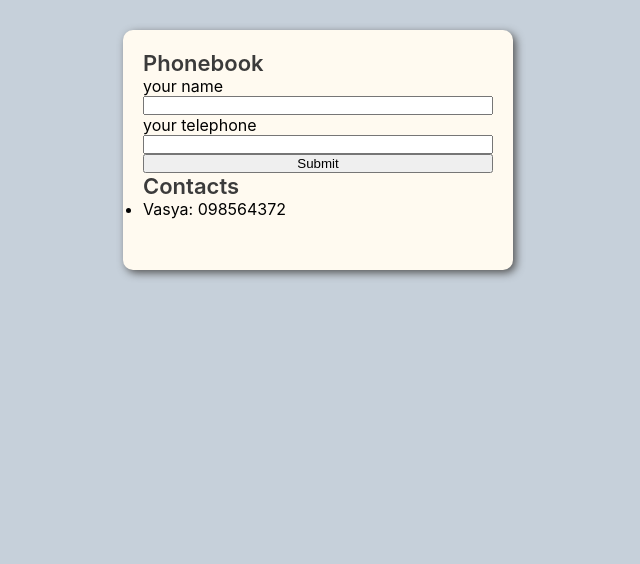
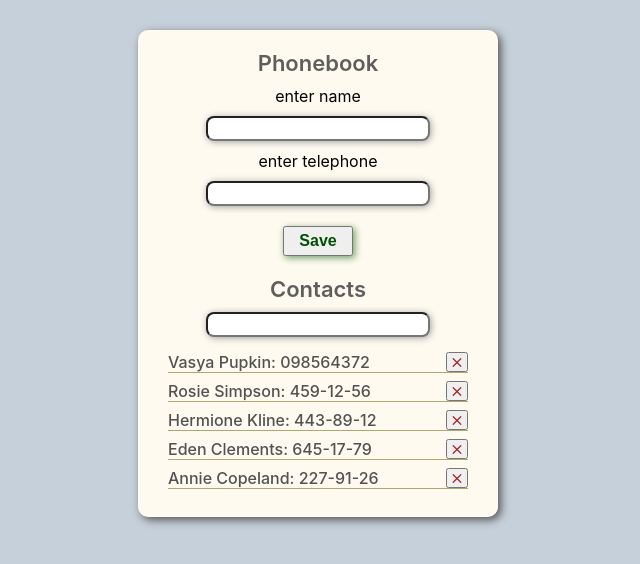
Before and after one commit to sla6ak/goit-react-hw-02-phonebook, a React (Create React App) app: page / in a window 1280 px wide. Shown: the top 564 px of the page, without its empty margins (322-962 px from the left). Built offline with nearby package versions, Linux system fonts and the light colour scheme.

Commit message:
дописал все кроме пропсов

```diff
--- a/package.json
+++ b/package.json
@@ -40,5 +40,8 @@
       "last 1 firefox version",
       "last 1 safari version"
     ]
+  },
+  "devDependencies": {
+    "react-icons": "^4.3.1"
   }
 }
--- a/src/Components/App.jsx
+++ b/src/Components/App.jsx
@@ -3,13 +3,23 @@ import { nanoid } from 'nanoid';
 import Forma from './Forma/Forma';
 import Title from './Title/Title';
 import s from './App.module.css';
+import ContactList from './ContactList/ContactList';
+import NotContacts from './NotContacts/NotContacts';
 
 class App extends React.Component {
   state = {
-    contacts: [{ id: 4564, name: 'Vasya', numberTel: '098564372' }],
+    filter: '',
+    contacts: [
+      { id: '4564', name: 'Vasya Pupkin', numberTel: '098564372' },
+      { id: 'id-1', name: 'Rosie Simpson', numberTel: '459-12-56' },
+      { id: 'id-2', name: 'Hermione Kline', numberTel: '443-89-12' },
+      { id: 'id-3', name: 'Eden Clements', numberTel: '645-17-79' },
+      { id: 'id-4', name: 'Annie Copeland', numberTel: '227-91-26' },
+    ],
   };
   //генерируем необходимые ключи
   idGenerator = () => nanoid();
+  // добавляет новые контакты
   formSubmitApp = data => {
     this.setState(prevState => {
       return {
@@ -24,21 +34,44 @@ class App extends React.Component {
       };
     });
   };
+  // это обновляет стейт новым массивом
+  deleteContact = id => {
+    this.setState(prevState => ({
+      contacts: prevState.contacts.filter(el => el.id !== id),
+    }));
+  };
+  // метод просто обновляет состояние при вводе текста
+  onSaveFinde = event => {
+    this.setState({ filter: event.currentTarget.value.trim() });
+  };
+  //при изменении стейта метод находит контакты подходящие поиску
+  findeByName = () => {
+    const { filter, contacts } = this.state;
+    return contacts.filter(
+      elem =>
+        elem.name.slice(0, filter.length).toLowerCase() === filter.toLowerCase()
+    );
+  };
 
   render() {
-    const { contacts } = this.state;
+    this.findeByName();
+    const { contacts, filter } = this.state;
     return (
       <div className={s.conteiner}>
         <Title text={'Phonebook'} />
         <Forma chengeSabmit={this.formSubmitApp} />
         <Title text={'Contacts'} />
-        <ul>
-          {contacts.map(el => (
-            <li key={el.id}>
-              {el.name}: {el.numberTel}
-            </li>
-          ))}
-        </ul>
+
+        {contacts.length < 1 ? (
+          <NotContacts text={'The contact list is currently empty'} />
+        ) : (
+          <ContactList
+            filter={filter}
+            onFinde={this.onSaveFinde}
+            deleteEl={this.deleteContact}
+            contacts={this.findeByName}
+          />
+        )}
       </div>
     );
   }
--- a/src/Components/App.module.css
+++ b/src/Components/App.module.css
@@ -1,6 +1,6 @@
 .conteiner {
   background-color: rgb(255, 250, 240);
-  width: 350px;
+  width: 320px;
   min-height: 200px;
   margin: 30px auto;
   padding: 20px;
--- /dev/null
+++ b/src/Components/ContactList/ContactList.jsx
@@ -0,0 +1,38 @@
+import s from './ContactList.module.css';
+import React from 'react';
+import NotContacts from 'Components/NotContacts/NotContacts';
+import { FiX } from 'react-icons/fi';
+
+class ContactList extends React.Component {
+  state = {};
+
+  render() {
+    const list = this.props.contacts();
+    return (
+      <>
+        <input
+          className={s.inputFinde}
+          type="text"
+          name="filter"
+          value={this.props.filter}
+          onChange={this.props.onFinde}
+        />
+        {list.length > 0 ? (
+          <ul className={s.list}>
+            {list.map(el => (
+              <li className={s.li} key={el.id}>
+                {el.name}: {el.numberTel}
+                <button onClick={() => this.props.deleteEl(el.id)}>
+                  <FiX className={s.svgFix} />
+                </button>
+              </li>
+            ))}
+          </ul>
+        ) : (
+          <NotContacts text={'Nothing found for your request'} />
+        )}
+      </>
+    );
+  }
+}
+export default ContactList;
--- /dev/null
+++ b/src/Components/ContactList/ContactList.module.css
@@ -0,0 +1,33 @@
+.list {
+  list-style: none;
+  color: rgb(0, 3, 36);
+  font-weight: 500;
+  padding-left: 10px;
+  padding-right: 10px;
+  margin-top: 15px;
+}
+.li {
+  margin-bottom: 8px;
+  color: rgb(82, 82, 82);
+  display: flex;
+  justify-content: space-between;
+  border-bottom: 1px solid rgb(175, 168, 106);
+}
+.inputFinde {
+  width: 200px;
+  padding: 3px 10px;
+  margin-top: 10px;
+  box-shadow: 1px 1px 7px rgb(160, 160, 160);
+  border-radius: 8px;
+  display: flex;
+  margin-left: auto;
+  margin-right: auto;
+}
+.svgFix {
+  color: brown;
+  width: 18px;
+  background-color: transparent;
+  height: 15px;
+  display: flex;
+  align-items: center;
+}
--- a/src/Components/Forma/Forma.jsx
+++ b/src/Components/Forma/Forma.jsx
@@ -30,8 +30,11 @@ class Forma extends React.Component {
   render() {
     return (
       <form className={s.forma} action="" onSubmit={this.formSubmit}>
-        <label htmlFor={this.idName}>your name</label>
+        <label className={s.label} htmlFor={this.idName}>
+          enter name
+        </label>
         <input
+          className={s.input}
           id={this.idName}
           type="text"
           name="name"
@@ -41,17 +44,23 @@ class Forma extends React.Component {
           onChange={this.onCangeInpute}
           value={this.state.name}
         />
-        <label htmlFor={this.idTel}>your telephone</label>
+        <label className={s.label} htmlFor={this.idTel}>
+          enter telephone
+        </label>
         <input
+          className={s.input}
           id={this.idTel}
           type="tel"
           name="number"
           pattern="\+?\d{1,4}?[-.\s]?\(?\d{1,3}?\)?[-.\s]?\d{1,4}[-.\s]?\d{1,4}[-.\s]?\d{1,9}"
           title="Phone number must be digits and can contain spaces, dashes, parentheses and can start with +"
           required
+          value={this.state.number}
           onChange={this.onCangeInpute}
         />
-        <button type="submit">Submit</button>
+        <button className={s.sabmitBt} type="submit">
+          Save
+        </button>
       </form>
     );
   }
--- a/src/Components/Forma/Forma.module.css
+++ b/src/Components/Forma/Forma.module.css
@@ -1,4 +1,29 @@
+.flex {
+  display: flex;
+  align-items: center;
+  justify-content: center;
+}
 .forma {
-  display: flex;
+  composes: flex;
   flex-direction: column;
+  margin-bottom: 20px;
 }
+.input {
+  width: 200px;
+  padding: 3px 10px;
+  margin-top: 10px;
+  box-shadow: 1px 1px 7px rgb(160, 160, 160);
+  border-radius: 8px;
+}
+.sabmitBt {
+  box-shadow: 2px 2px 7px rgb(111, 160, 100);
+  width: 70px;
+  height: 30px;
+  margin-top: 20px;
+  color: rgb(0, 80, 4);
+  font-weight: 700;
+  font-size: 16px;
+}
+.label {
+  margin-top: 10px;
+}
--- /dev/null
+++ b/src/Components/NotContacts/NotContacts.jsx
@@ -0,0 +1,7 @@
+import s from './NotContacts.module.css';
+
+const NotContacts = ({ text }) => {
+  return <div className={s.not}>{text}</div>;
+};
+
+export default NotContacts;
--- /dev/null
+++ b/src/Components/NotContacts/NotContacts.module.css
@@ -0,0 +1,7 @@
+.not {
+  margin-top: 30px;
+  color: rgb(116, 41, 41);
+  font-weight: 500;
+  font-size: 18px;
+  text-align: center;
+}
--- a/src/Components/Title/Title.module.css
+++ b/src/Components/Title/Title.module.css
@@ -1,5 +1,8 @@
 .title {
   font-size: 22px;
   font-weight: 600;
-  color: rgb(59, 59, 59);
+  color: rgb(94, 94, 94);
+  display: flex;
+  justify-content: center;
+  margin-top: 0px;
 }
```
Also changed, not shown: 1 other file (tests, documents, lock files or other folders).
